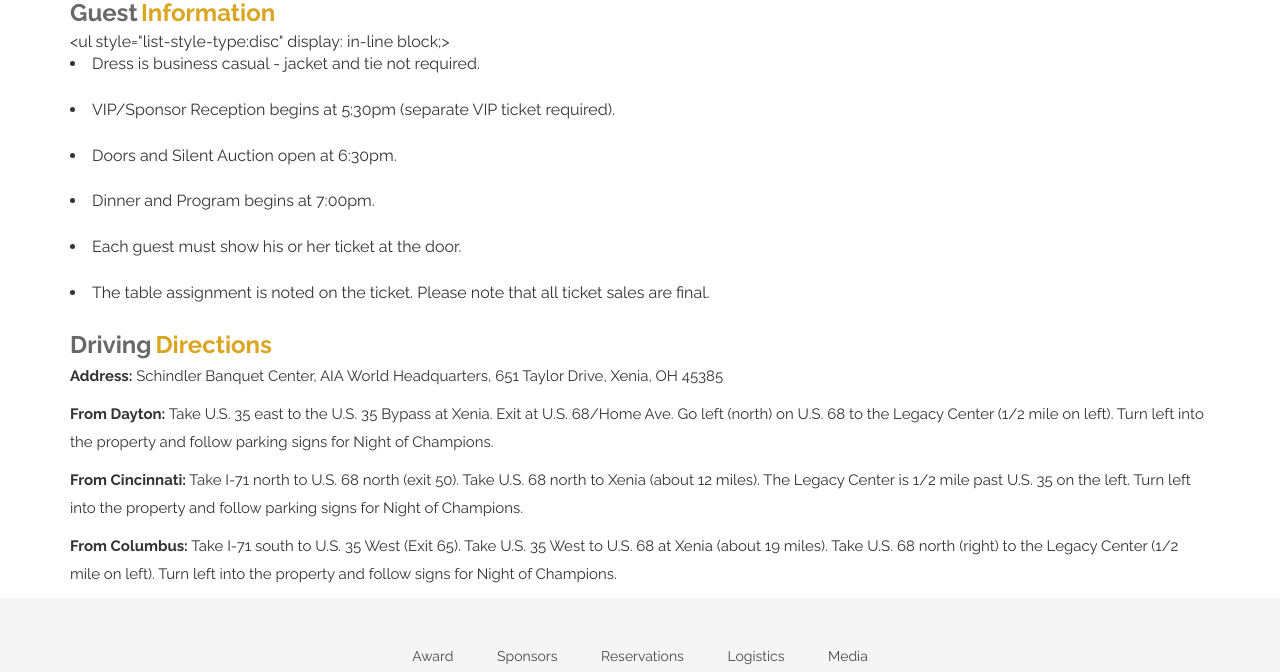
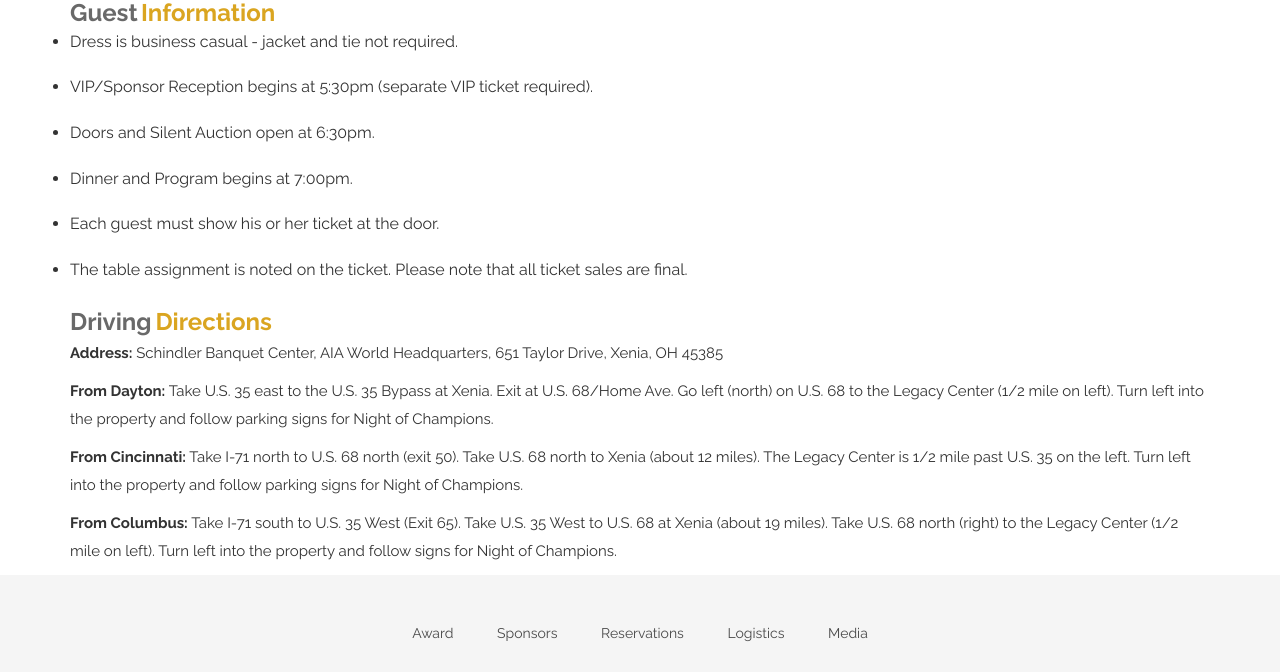
Before and after one commit to CruGlobal/NightofChampions, a Jekyll site: the page built from logistics.markdown, in a window 1280 px wide and 900 px high, scrolled down 752 px, cut to the strip 228-900 px from the top of the window. Built offline with Jekyll 4.4.1, drawn with Linux system fonts in a browser that asks for light colours; nearby versions of some CDN libraries; some web fonts are replaced.

Commit message:
Updated Logistics

```diff
--- a/logistics.markdown
+++ b/logistics.markdown
@@ -20,7 +20,7 @@
 </div>
 <div>
 <font size="3">
-<ul style="list-style-type:disc" display: in-line block;>
+<ul style="list-style-type:disc">
 <li>Dress is business casual - jacket and tie not required.</li>
 <br>
 <li>VIP/Sponsor Reception begins at 5:30pm (separate VIP ticket required).</li>
```
